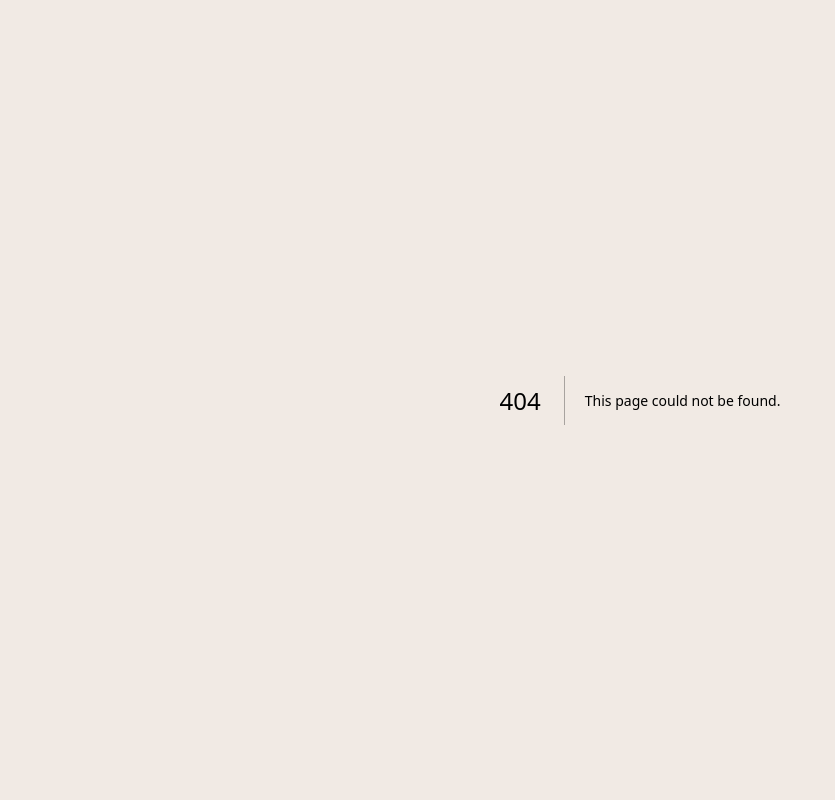
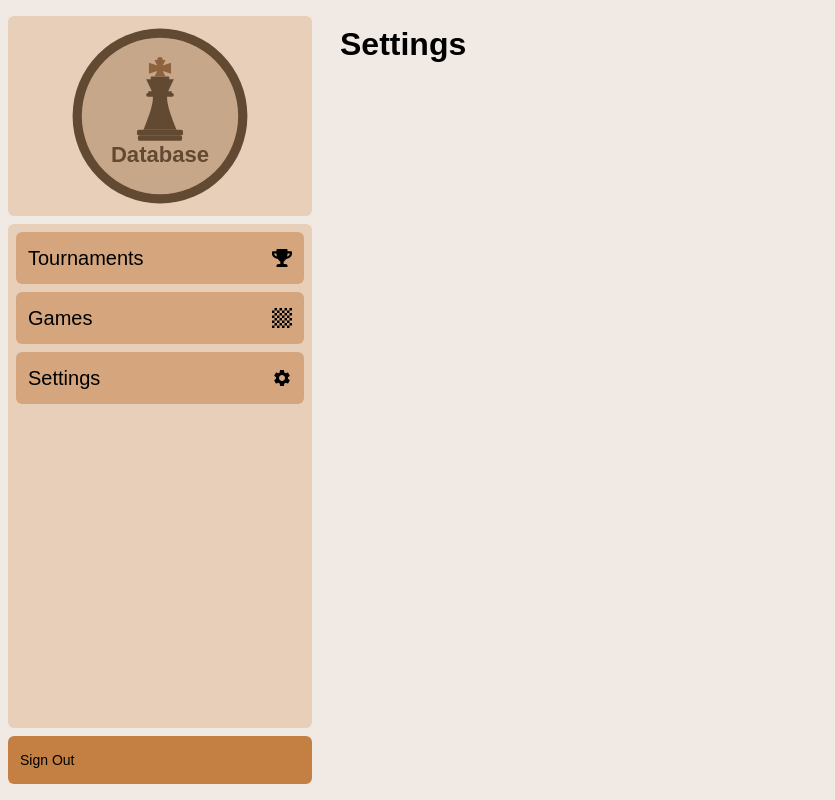
Before and after one commit to lostfabi/Chess-Database, a Next.js app: page /dashboard/Settings in a window 1280 px wide. Before the commit this address had no page. Shown: the whole page, without its empty margins (0-835 px from the left). Built offline with nearby package versions, Linux system fonts and the light colour scheme.

Commit message:
settings page

```diff
--- /dev/null
+++ b/src/app/(Overview)/dashboard/Settings/page.tsx
@@ -0,0 +1,7 @@
+export default function SettingsPage() {
+    return (
+        <div>
+            <h1>Settings</h1>
+        </div>
+    )
+}
--- a/src/app/components/Dashboard/NavLinks.tsx
+++ b/src/app/components/Dashboard/NavLinks.tsx
@@ -1,5 +1,6 @@
 import Link from "next/link";
 import {FaChessBoard, FaTrophy} from "react-icons/fa";
+import {MdSettings} from "react-icons/md";
 
 export default function () {
     return(
@@ -16,6 +17,12 @@ export default function () {
                     <FaChessBoard />
                 </Link>
             </div>
+            <div className="bg-light-primary/50 dark:bg-dark-primary/50 hover:bg-light-primary/80 dark:hover:bg-dark-primary/80 p-3 rounded-md">
+                <Link className="flex justify-between items-center" href={"/dashboard/Settings"}>
+                    Settings
+                    <MdSettings />
+                </Link>
+            </div>
         </div>
     )
 }
--- a/src/app/lib/actions.ts
+++ b/src/app/lib/actions.ts
@@ -289,3 +289,7 @@ export async function createGame(formData: FormData) {
 
     return { success: true }
 }
+
+export async function deleteGame(gameId: string) {}
+
+export async function deleteTournament(tournament: Tournament) {}
```
